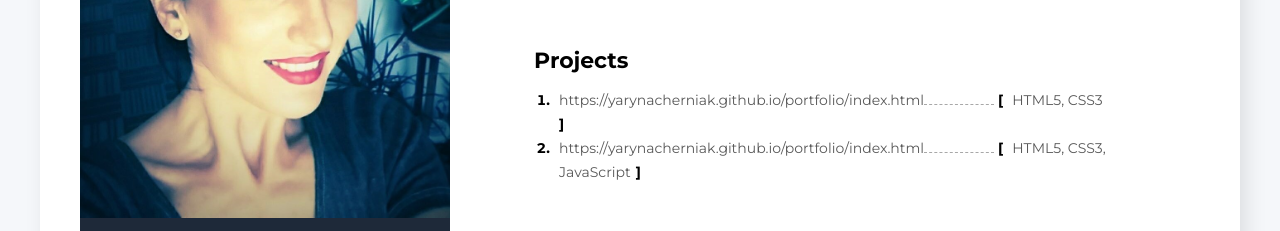
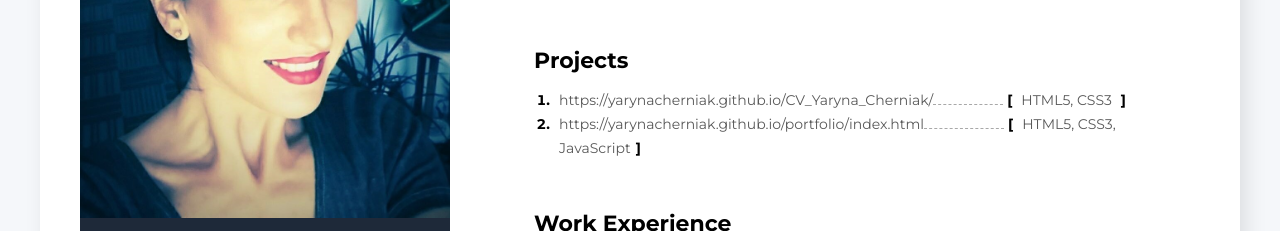
Before and after one commit to YarynaCherniak/CV_Yaryna_Cherniak, a plain HTML site: page index.html in a window 1280 px wide. Shown: the part 303-534 px from the top of the page. Drawn offline with Linux system fonts and the light colour scheme.

Commit message:
Modified

```diff
--- a/index.html
+++ b/index.html
@@ -75,10 +75,10 @@
                         <ol>
                             <li class="black bold">
                                 <a
-                                    href="https://yarynacherniak.github.io/portfolio/index.html"
+                                    href="https://yarynacherniak.github.io/CV_Yaryna_Cherniak/"
                                     target="_blank"
-                                    >https://yarynacherniak.github.io/portfolio/index.html</a
-                                ><span class="dash"></span> [
+                                    >https://yarynacherniak.github.io/CV_Yaryna_Cherniak/</a
+                                ><span class="dash dash-width-1"></span> [
                                 <span class="lang">HTML5, CSS3</span> ]
                             </li>
                             <li class="black bold">
@@ -86,7 +86,7 @@
                                     href="https://yarynacherniak.github.io/portfolio/index.html"
                                     target="_blank"
                                     >https://yarynacherniak.github.io/portfolio/index.html</a
-                                ><span class="dash"></span> [
+                                ><span class="dash dash-width-2"></span> [
                                 <span class="lang">HTML5, CSS3, JavaScript</span
                                 >]
                             </li>
--- a/style.css
+++ b/style.css
@@ -66,7 +66,7 @@ p > a {
 }
 
 main {
-    margin: 102px 120px auto 44px;
+    margin: 102px 108px auto 44px;
 }
 
 section {
@@ -125,9 +125,16 @@ a {
 }
 
 .dash {
-    width: 70px;
     border-bottom: 1px dashed #a8a8a8;
     display: inline-block;
+}
+
+.dash-width-1 {
+    width: 70px;
+}
+
+.dash-width-2 {
+    width: 80px;
 }
 
 .bold {
```
